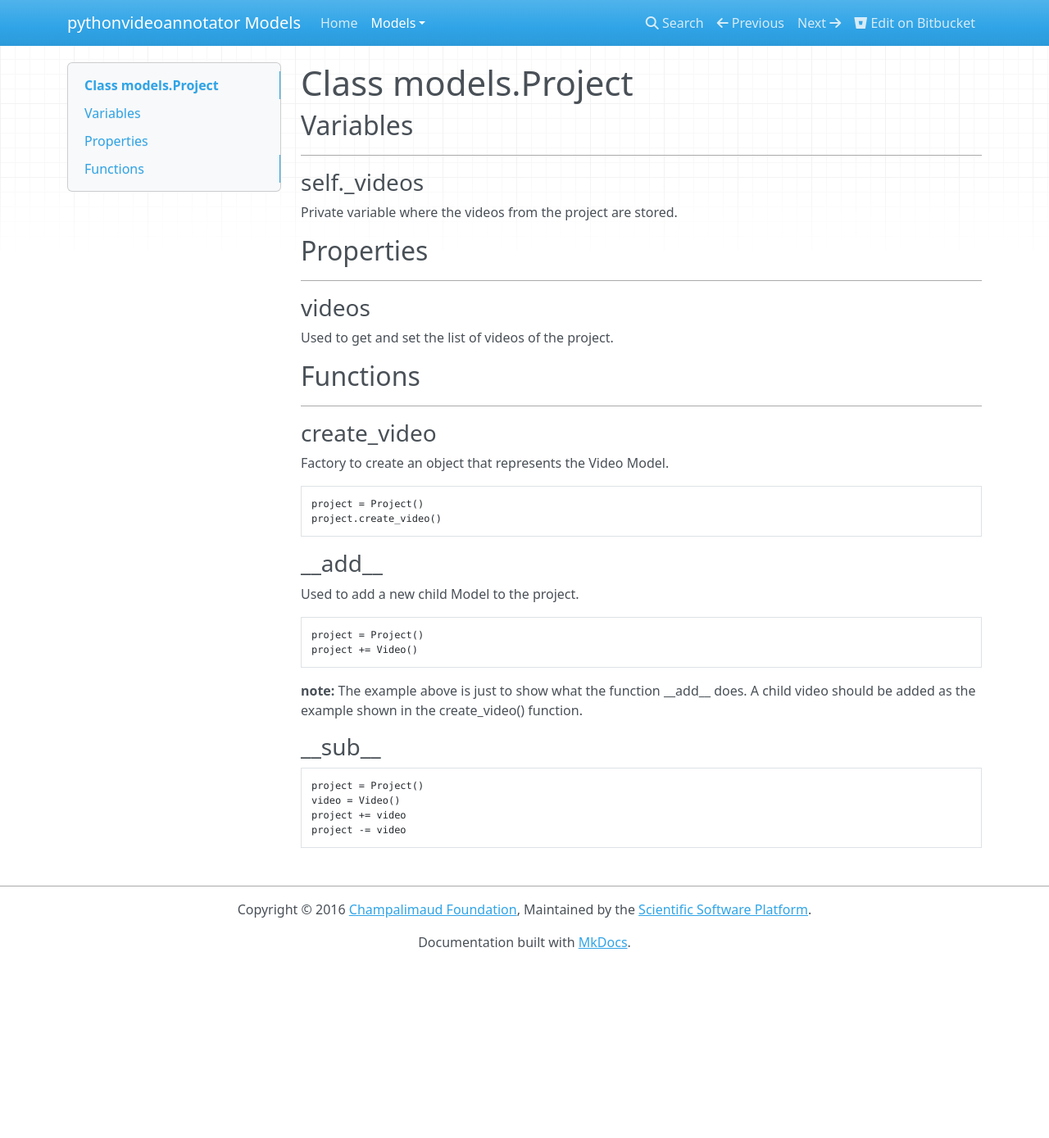
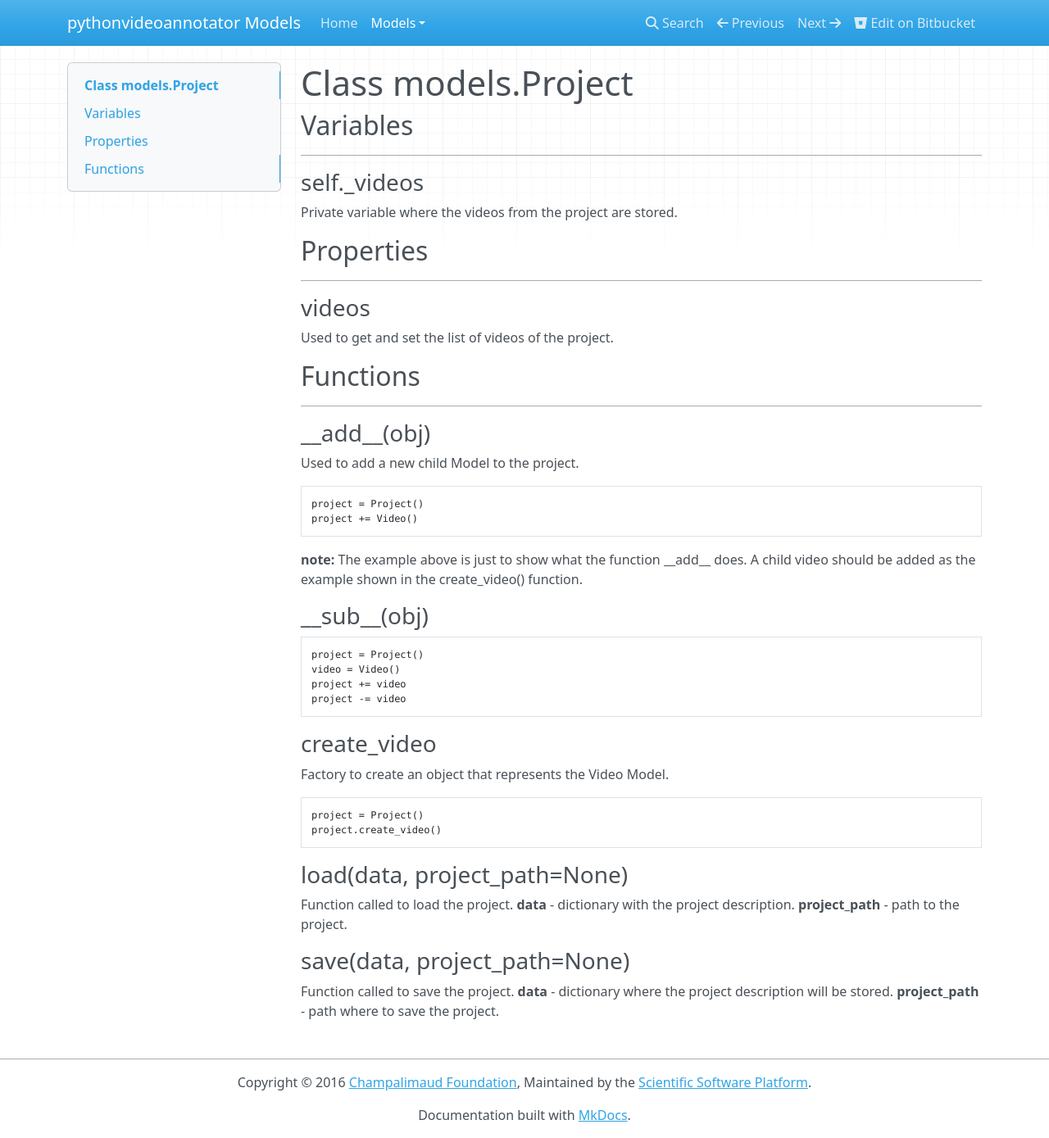
Before and after one commit to shaliulab/pythonvideoannotator-models, an MkDocs documentation site: the page built from docs/models/project.md, in a window 1280 px wide and 1389 px high. Shown: the whole window at 82% size. Built offline with MkDocs 1.6.1, drawn with Linux system fonts in a browser that asks for light colours; nearby versions of some CDN libraries; old or Windows-style settings are respelled for this version of MkDocs.

Commit message:
docs updated

````diff
--- a/docs/models/project.md
+++ b/docs/models/project.md
@@ -17,16 +17,7 @@ Used to get and set the list of videos of the project.
 ## **Functions**
 ***************************
 
-### create_video
-
-Factory to create an object that represents the Video Model.
-
-```python
-project = Project()
-project.create_video()
-```
-
-### \_\_add\_\_
+### \_\_add\_\_(obj)
 
 Used to add a new child Model to the project.
 
@@ -37,7 +28,7 @@ project += Video()
 
 **note:** The example above is just to show what the function \_\_add\_\_ does. A child video should be added as the example shown in the create_video() function.
 
-### \_\_sub\_\_
+### \_\_sub\_\_(obj)
 
 ```python
 project = Project()
@@ -45,3 +36,24 @@ video = Video()
 project += video
 project -= video
 ```
+
+### create_video
+
+Factory to create an object that represents the Video Model.
+
+```python
+project = Project()
+project.create_video()
+```
+
+### load(data, project_path=None)
+
+Function called to load the project.
+**data** - dictionary with the project description.
+**project_path** - path to the project.
+
+### save(data, project_path=None)
+
+Function called to save the project.
+**data** - dictionary where the project description will be stored.
+**project_path** - path where to save the project.
````
